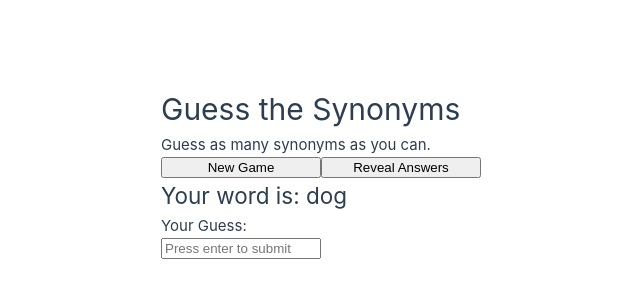
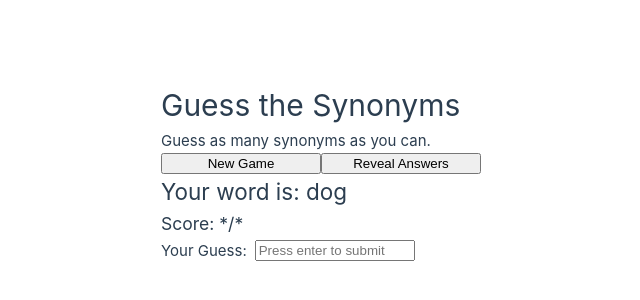
Before and after one commit to mjknowles/synonym, a Vue app: page / in a window 1280 px wide. Shown: the part 228-528 px from the top of the page, without its empty margins (159-799 px from the left). Built offline with nearby package versions, Linux system fonts and the light colour scheme; no server answers.

Commit message:
Adding scoring

```diff
--- a/src/components/GuessInput.vue
+++ b/src/components/GuessInput.vue
@@ -14,7 +14,8 @@ function guessEntered() {
 </script>
 
 <template>
-  <label for="guess">Your Guess:</label>
+  <div style="display: flex; flex-direction: row; align-items: center">
+    <label class="guess-prompt" for="guess">Your Guess:</label>
     <input
       v-model="guess"
       placeholder="Press enter to submit"
@@ -22,10 +23,12 @@ function guessEntered() {
       @keyup.enter="guessEntered"
       class="guess-input"
     />
+  </div>
 </template>
 
 <style>
 .guess-input {
   width: 10rem;
+  margin-left: 0.5rem;
 }
 </style>
--- a/src/components/ScoreBoard.vue
+++ b/src/components/ScoreBoard.vue
@@ -1,12 +1,30 @@
 <script setup lang="ts">
-import { onMounted, ref } from "vue";
+import { onMounted, ref, watch } from "vue";
 
 const emit = defineEmits(["startNewGame", "endGame"]);
+const props = defineProps(["possibleAnswers", "correctGuesses"]);
+
 const baseWord = ref<string>("");
+const possible = ref<number>(0);
+const answered = ref<number>(0);
 
 onMounted(async () => {
   await startNewGame();
 });
+
+watch(
+  () => props.possibleAnswers,
+  (possibleAnswers: number) => {
+    possible.value = possibleAnswers;
+  }
+);
+
+watch(
+  () => props.correctGuesses,
+  (correctGuesses: number) => {
+    answered.value = correctGuesses;
+  }
+);
 
 async function startNewGame() {
   baseWord.value = await getBaseWord();
@@ -31,6 +49,14 @@ async function getBaseWord() {
   <h2>
     Your word is: <b>{{ baseWord }}</b>
   </h2>
+  <h3>
+    Score:
+    <b
+      >{{ possible > 0 ? answered : "*" }}/{{
+        possible > 0 ? possible : "*"
+      }}</b
+    >
+  </h3>
 </template>
 
 <style>
--- a/src/components/SynonymList.vue
+++ b/src/components/SynonymList.vue
@@ -6,12 +6,14 @@ import axios from "axios";
 const synonyms = ref<{ [key: string]: Synonym }>({});
 const props = defineProps(["lastGuess", "baseWord", "gameEnded"]);
 var gameEnded = ref<boolean>(false);
+const emit = defineEmits(["synonymsAcquired", "correctGuessEntered"]);
 
 watch(
   () => props.lastGuess,
   (newGuess: string) => {
     if (!synonyms.value[newGuess]) return;
     synonyms.value[newGuess].guessed = true;
+    emit("correctGuessEntered");
   }
 );
 
@@ -20,9 +22,12 @@ watch(
   async (baseWord: string) => {
     synonyms.value = {};
     gameEnded.value = false;
+    let symList: Synonym[] = [];
     (await getSynonyms(baseWord)).forEach((s) => {
       synonyms.value[s.word] = s;
+      symList.push(s);
     });
+    emit("synonymsAcquired", symList);
   }
 );
 
--- a/src/views/GameView.vue
+++ b/src/views/GameView.vue
@@ -3,10 +3,13 @@ import SynonymList from "@/components/SynonymList.vue";
 import { ref } from "vue";
 import GuessInput from "@/components/GuessInput.vue";
 import ScoreBoard from "@/components/ScoreBoard.vue";
+import type { Synonym } from "@/components/synonym";
 
 var lastGuess = ref("");
 var baseWord = ref("");
 var gameInProgress = ref(false);
+var correct = ref(0);
+var possible = ref(0);
 
 function updateLastGuess(guess: string) {
   if (!gameInProgress.value) return;
@@ -14,6 +17,8 @@ function updateLastGuess(guess: string) {
 }
 
 function startGame(base: string) {
+  correct.value = 0;
+  possible.value = 0;
   gameInProgress.value = true;
   baseWord.value = base;
 }
@@ -21,18 +26,33 @@ function startGame(base: string) {
 function endGame() {
   gameInProgress.value = false;
 }
+
+function correctGuessEntered() {
+  correct.value += 1;
+}
+
+function synonymsAcquired(synonyms: Synonym[]) {
+  possible.value = synonyms.length;
+}
 </script>
 
 <template>
   <div class="container">
     <h1>Guess the Synonyms</h1>
     <p>Guess as many synonyms as you can.</p>
-    <ScoreBoard @start-new-game="startGame" @end-game="endGame" />
+    <ScoreBoard
+      @start-new-game="startGame"
+      @end-game="endGame"
+      :correct-guesses="correct"
+      :possible-answers="possible"
+    />
     <GuessInput @guess-entered="updateLastGuess" />
     <SynonymList
       :last-guess="lastGuess"
       :base-word="baseWord"
       :game-ended="!gameInProgress"
+      @correct-guess-entered="correctGuessEntered"
+      @synonyms-acquired="synonymsAcquired"
     />
   </div>
 </template>
```
Lines whose indentation alone changed are shown as unchanged.
